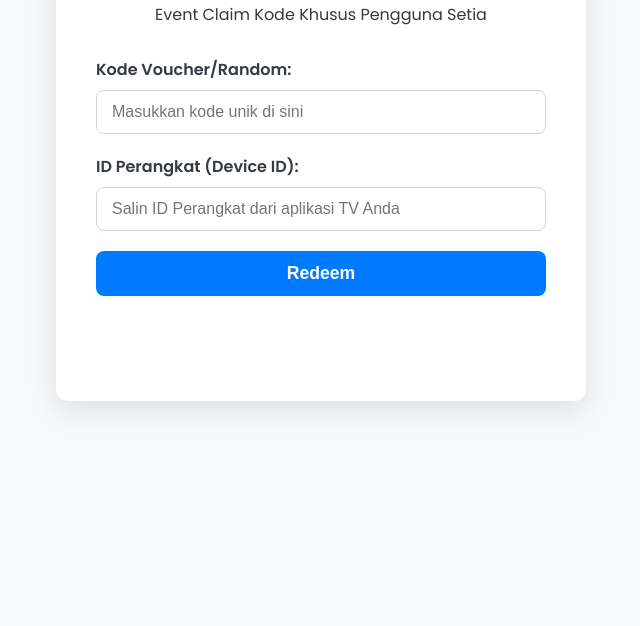
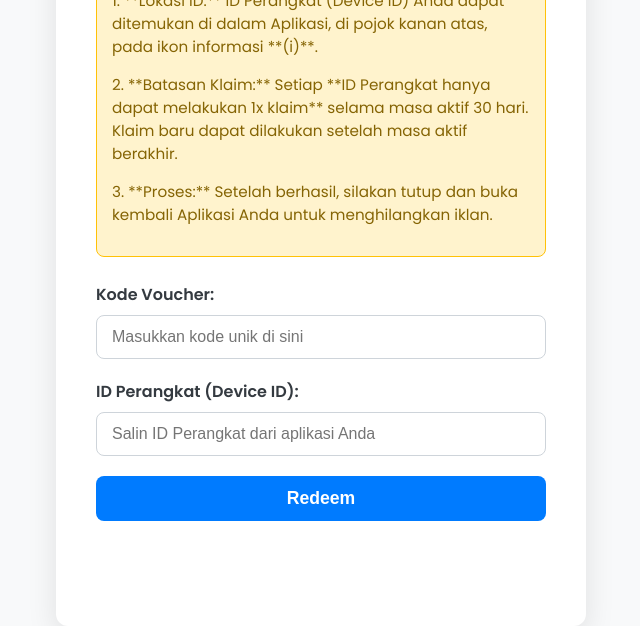
Before and after one commit to kolangkaling197/voucher-claim-page, a plain HTML site: page index.html in a window 1280 px wide. Shown: the part 261-887 px from the top of the page, without its empty margins (319-959 px from the left). Before the commit the page ends 800 px from the top, so only its background shows below. Drawn offline with Linux system fonts and the light colour scheme.

Commit message:
Update index.html

```diff
--- a/index.html
+++ b/index.html
@@ -10,9 +10,10 @@
             --primary-color: #007bff; /* Biru Primer */
             --secondary-color: #28a745; /* Hijau Sukses */
             --danger-color: #dc3545; /* Merah Gagal */
-            --bg-color: #f8f9fa; /* Latar Belakang Sangat Terang */
-            --card-bg: #ffffff; /* Latar Belakang Kartu */
-            --font-color: #343a40; /* Warna Teks Gelap */
+            --info-color: #ffc107; /* Kuning/Informasi */
+            --bg-color: #f8f9fa;
+            --card-bg: #ffffff;
+            --font-color: #343a40;
         }
         body {
             font-family: 'Poppins', sans-serif;
@@ -29,7 +30,7 @@
             border-radius: 12px;
             box-shadow: 0 10px 30px rgba(0, 0, 0, 0.1);
             width: 100%;
-            max-width: 450px; /* Lebar Sedikit Lebih Besar */
+            max-width: 450px;
             text-align: center;
         }
         h1 {
@@ -87,19 +88,20 @@
             border-radius: 6px;
             font-weight: 700;
             font-size: 1rem;
-            min-height: 20px; /* Memastikan ada ruang agar layout tidak bergerak */
+            min-height: 20px;
         }
-        /* Style untuk pesan status */
-        .msg-loading {
-            background-color: #e0f7ff;
-            color: var(--primary-color);
+        /* Style untuk Pesan Khusus/Catatan */
+        .notes-box {
+            background-color: #fff3cd; /* Warna kuning muda */
+            border: 1px solid var(--info-color);
+            color: #856404; /* Warna teks gelap */
+            padding: 15px;
+            margin-bottom: 25px;
+            border-radius: 8px;
+            text-align: left;
+            font-size: 0.95rem;
         }
-        .msg-success {
-            background-color: #d4edda;
-            color: var(--secondary-color);
-        }
-        .msg-error {
-            background-color: #f8d7da;
+        .notes-box strong {
             color: var(--danger-color);
         }
     </style>
@@ -110,14 +112,20 @@
     <h1>🎬 Bebas Iklan!</h1>
     <p class="subtitle">Event Claim Kode Khusus Pengguna Setia</p>
 
+    <div class="notes-box">
+        <p>⚠️ **Perhatian Penting:**</p>
+        <p>1. **Lokasi ID:** ID Perangkat (Device ID) Anda dapat ditemukan di dalam Aplikasi, di pojok kanan atas, pada ikon informasi **(i)**.</p>
+        <p>2. **Batasan Klaim:** Setiap **ID Perangkat hanya dapat melakukan 1x klaim** selama masa aktif 30 hari. Klaim baru dapat dilakukan setelah masa aktif berakhir.</p>
+        <p>3. **Proses:** Setelah berhasil, silakan tutup dan buka kembali Aplikasi Anda untuk menghilangkan iklan.</p>
+    </div>
     <form id="claimForm">
         <div class="form-group">
-            <label for="voucherCode">Kode Voucher/Random:</label>
+            <label for="voucherCode">Kode Voucher:</label>
             <input type="text" id="voucherCode" name="voucherCode" required placeholder="Masukkan kode unik di sini">
         </div>
         <div class="form-group">
             <label for="deviceId">ID Perangkat (Device ID):</label>
-            <input type="text" id="deviceId" name="deviceId" required placeholder="Salin ID Perangkat dari aplikasi TV Anda">
+            <input type="text" id="deviceId" name="deviceId" required placeholder="Salin ID Perangkat dari aplikasi Anda">
         </div>
         <button type="submit">Redeem</button>
     </form>
```
